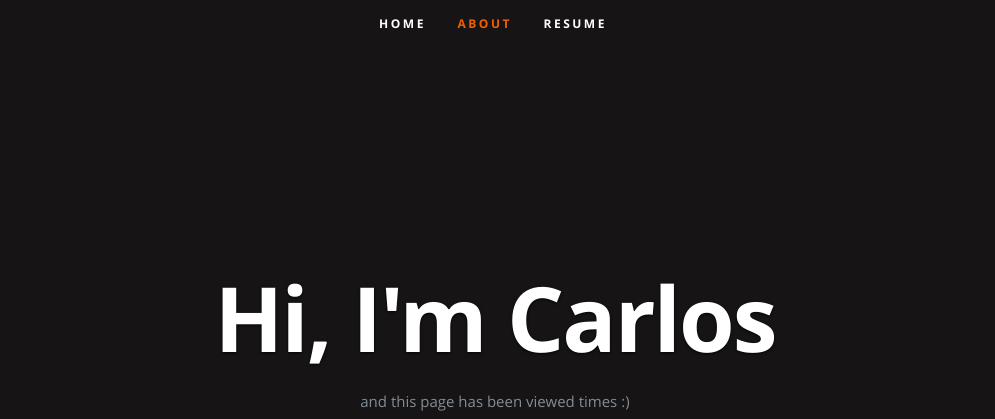
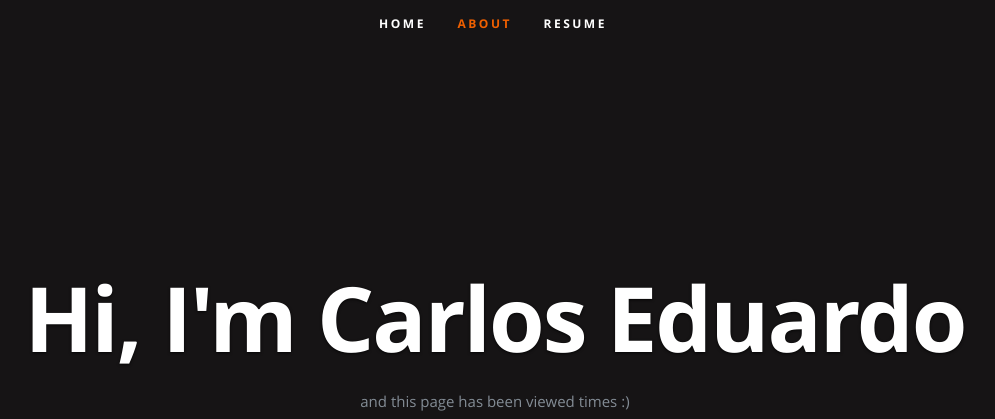
Before and after one commit to itcelaya92/azure-resume, a plain HTML site: page frontend/index.html in a window 1280 px wide. Shown: the top 419 px of the page, without its empty margins (147-1142 px from the left). Drawn offline with nearby package versions, Linux system fonts and the light colour scheme; no server answers.

Commit message:
some changes to frontend4

```diff
--- a/frontend/index.html
+++ b/frontend/index.html
@@ -54,7 +54,7 @@
 
       <div class="row banner">
          <div class="banner-text">
-            <h1 class="responsive-headline">Hi, I'm Carlos</h1>
+            <h1 class="responsive-headline">Hi, I'm Carlos Eduardo</h1>
 
             <p>and this page has been viewed <a id="counter"></a> times :) </p>
             <ul class="social">
```
